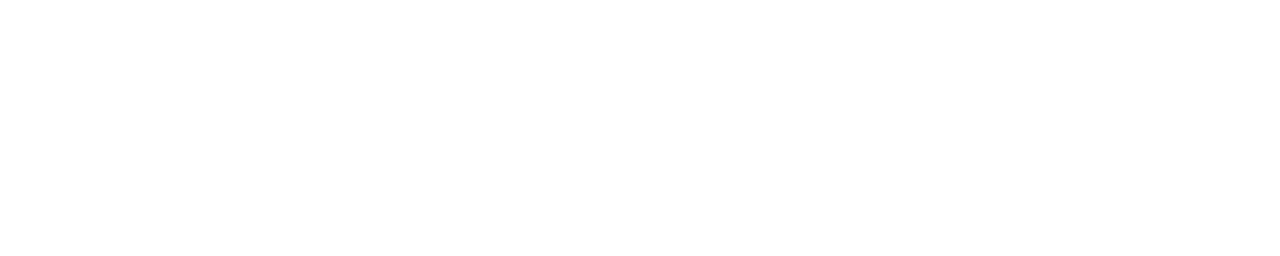
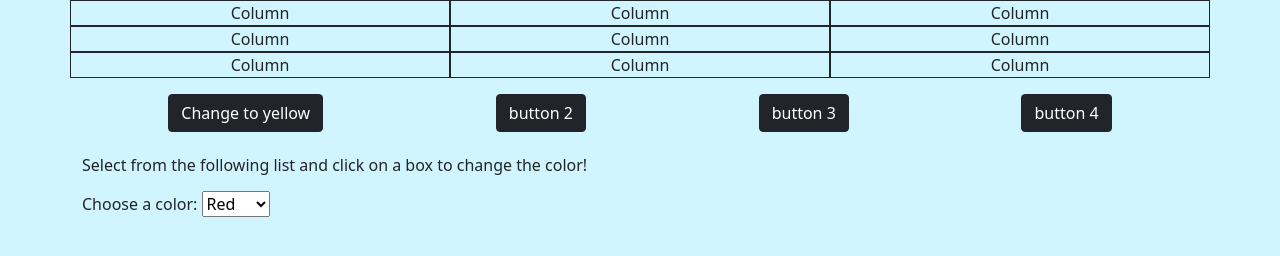
Before and after one commit to nali556/Assignment-5, a plain HTML site: page index.html in a window 1280 px wide. Drawn offline with nearby package versions, Linux system fonts and the light colour scheme.

Commit message:
Added skeleton

```diff
--- a/index.html
+++ b/index.html
@@ -5,10 +5,71 @@
     <meta http-equiv="X-UA-Compatible" content="IE=edge">
     <meta name="viewport" content="width=device-width, initial-scale=1.0">
     <script defer src="../scripts/script.js"></script>
+    <script src="https://ajax.googleapis.com/ajax/libs/jquery/3.6.0/jquery.min.js"></script>
     <link href="https://cdn.jsdelivr.net/npm/bootstrap@5.1.3/dist/css/bootstrap.min.css" rel="stylesheet" integrity="sha384-1BmE4kWBq78iYhFldvKuhfTAU6auU8tT94WrHftjDbrCEXSU1oBoqyl2QvZ6jIW3" crossorigin="anonymous">
     <title>Assignment 5</title>
 </head>
 <body>
+    <body style="background-color: #D1F5FF;">
+
+        <div class="container">
+            <div class="row">
+                <div class="col box border border-dark d-flex justify-content-center align-items-center one">
+                    Column
+                </div>
+                <div class="col box border border-dark d-flex justify-content-center align-items-center two">
+                    Column
+                </div>
+                <div class="col box border border-dark d-flex justify-content-center align-items-center three">
+                    Column
+                </div>
+            </div>
+
+            <div class="row">
+                <div class="col box border border-dark d-flex justify-content-center align-items-center four">
+                    Column
+                </div>
+                <div class="col box border border-dark d-flex justify-content-center align-items-center five">
+                    Column
+                </div>
+                <div class="col box border border-dark d-flex justify-content-center align-items-center six">
+                    Column
+                </div>
+            </div>
+
+            <div class="row">
+                <div class="col box border border-dark d-flex justify-content-center align-items-center seven">
+                    Column
+                </div>
+                <div class="col box border border-dark d-flex justify-content-center align-items-center eight">
+                    Column
+                </div>
+                <div class="col box border border-dark d-flex justify-content-center align-items-center nine">
+                    Column
+                </div>
+            </div>
+        </div>
+
+        <div class="container d-flex justify-content-around">
+            <button type="button" class="btn btn-dark my-3 change-to-yellow">Change to yellow</button>
+            <button type="button" class="btn btn-dark my-3 ">button 2</button>
+            <button type="button" class="btn btn-dark my-3 ">button 3</button>
+            <button type="button" class="btn btn-dark my-3 ">button 4</button>
+        </div>
+
+        <div class="container">
+            <h6 class=py-2>Select from the following list and click on a box to change the color!</h6>
+            <form>
+                <label for="colors">Choose a color:</label>
+                <select name="colors" id="colors">
+                    <option value="red">Red</option>
+                    <option value="blue">Blue</option>
+                    <option value="green">Green</option>
+                    <option value="pink">Pink</option>
+                    <option value="white">White</option>
+                </select>
+            </form>
+        </div>
 
 </body>
 </html>
```
